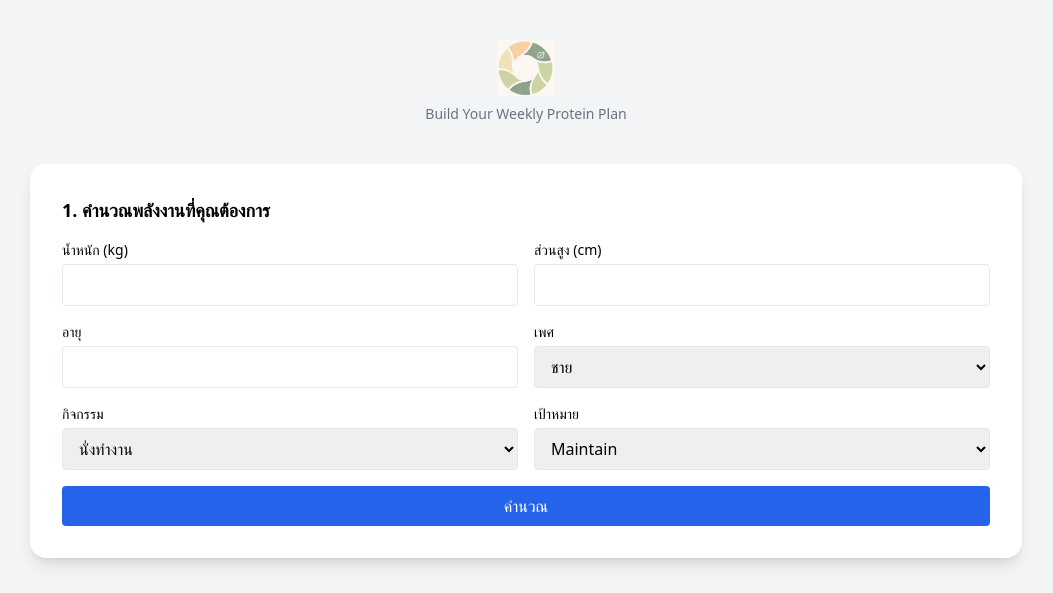
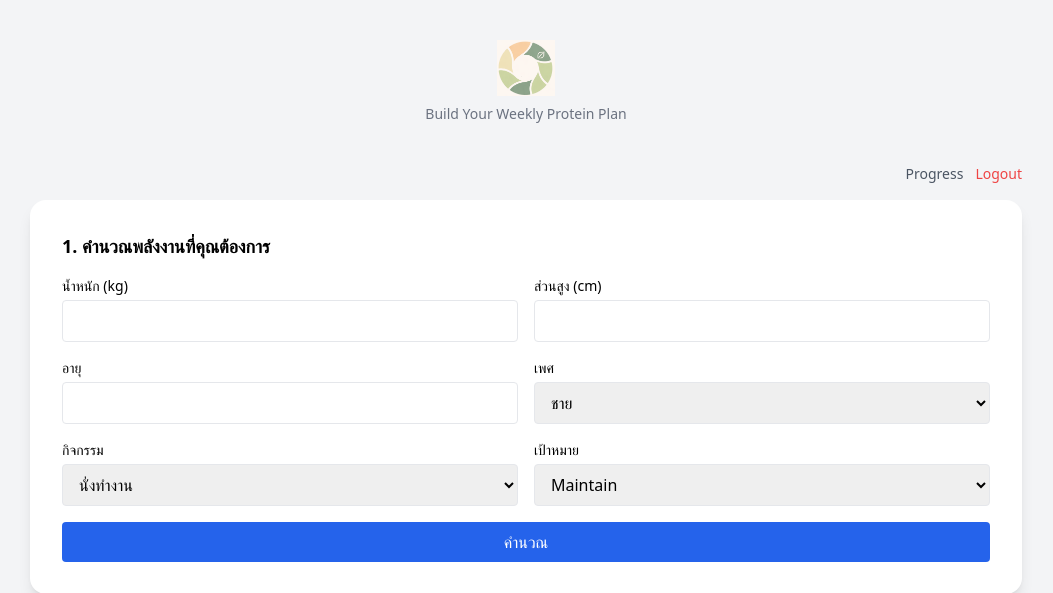
Before and after one commit to tongcnx/protein, a FastAPI app: template templates/index.html in a window 1280 px wide. Shown: the top 593 px of the page, without its empty margins (114-1167 px from the left). Run offline with FastAPI, Linux system fonts and the light colour scheme; the template is opened without the code that fills it, so the values that code supplies are empty; some libraries are stand-ins or nearby versions.

```diff
--- a/main.py
+++ b/main.py
@@ -111,6 +111,7 @@ def portfolio(
 
     activity_value = float(activity)
 
+
     # ===== BMR =====
     if gender == "male":
         bmr = 10*weight + 6.25*height - 5*age + 5
@@ -180,6 +181,29 @@ def portfolio(
         total_cost += cost
         results[food] = f"{round(grams_needed,1)} g (~{round(cost,0)} บาท)"
         chart_data[food] = round(grams_needed, 1)
+
+    # ===== SAVE WEEKLY RECORD =====
+    from datetime import datetime
+    from models import WeeklyRecord
+
+    week_label = datetime.utcnow().strftime("Week %W - %Y")
+
+    db = SessionLocal()
+    user_obj = db.query(User).filter(User.email == user).first()
+
+    new_record = WeeklyRecord(
+        user_id=user_obj.id,
+        week_label=week_label,
+        weight=weight,
+        weekly_protein=weekly_protein,
+        total_cost=total_cost
+    )
+
+    db.add(new_record)
+    db.commit()
+    db.close()
+
+    # ===== RETURN TEMPLATE =====
 
     return templates.TemplateResponse("index.html", {
         "request": request,
@@ -284,6 +308,24 @@ def root(request: Request, token: str | None = Cookie(default=None)):
 
     return RedirectResponse("/dashboard", status_code=303)
 
+@app.get("/progress", response_class=HTMLResponse)
+def progress(request: Request, user=Depends(get_current_user)):
+
+    db = SessionLocal()
+    user_obj = db.query(User).filter(User.email == user).first()
+
+    records = db.query(WeeklyRecord).filter(
+        WeeklyRecord.user_id == user_obj.id
+    ).order_by(WeeklyRecord.id).all()
+
+    db.close()
+
+    return templates.TemplateResponse("progress.html", {
+        "request": request,
+        "records": records
+    })
+
+
 @app.get("/logout")
 def logout():
     response = RedirectResponse("/login", status_code=303)
--- a/templates/index.html
+++ b/templates/index.html
@@ -16,6 +16,18 @@
         <p class="text-sm text-gray-500">
             Build Your Weekly Protein Plan
         </p>
+    </div>
+
+    <div class="w-full flex justify-end mb-4">
+        <a href="/progress"
+           class="mr-3 text-sm text-gray-600 hover:text-blue-600">
+           Progress
+        </a>
+
+        <a href="/logout"
+           class="text-sm text-red-500 hover:text-red-700">
+           Logout
+        </a>
     </div>
 
     <!-- ================= STEP 1 ================= -->
```
Also changed, not shown: models.py (+14 -0 lines).
